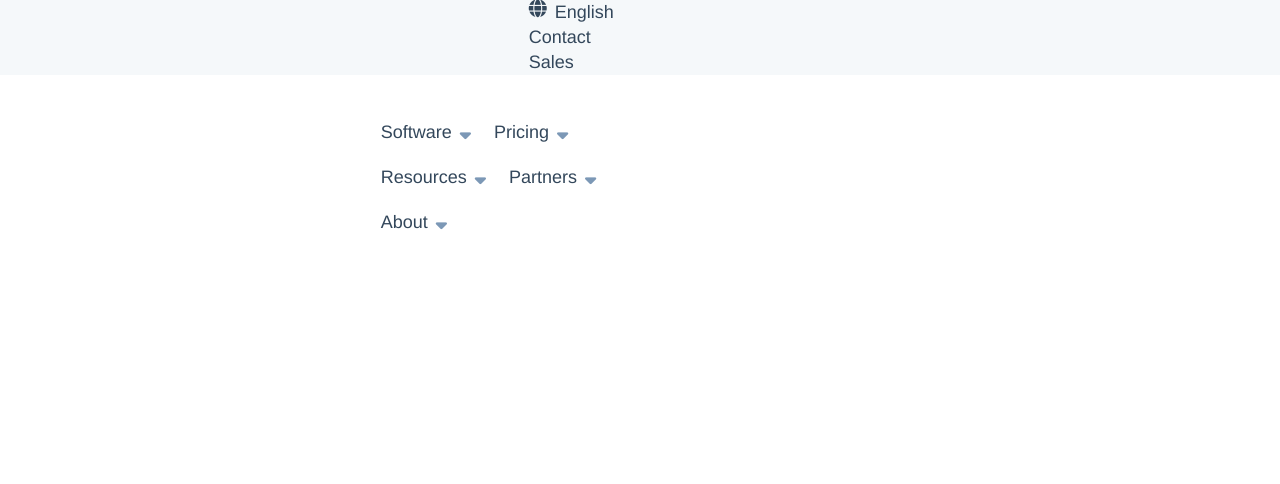
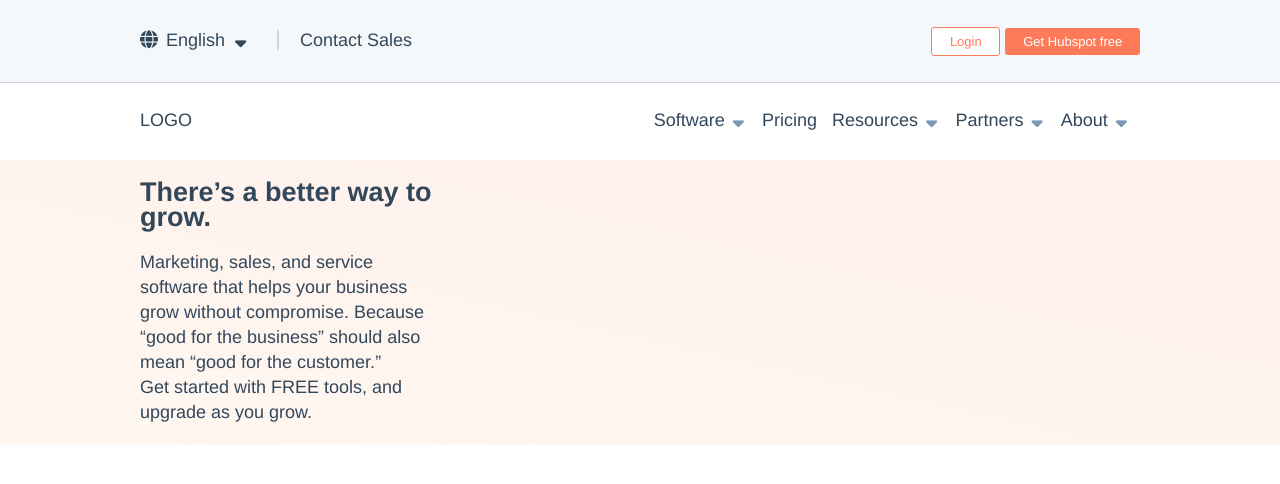
Before and after one commit to RoccoChiarella/htmlcss-hubspot, a plain HTML site: page index.html in a window 1280 px wide. Shown: the top 484 px of the page. Drawn offline with Linux system fonts and the light colour scheme.

Commit message:
Progetto dopo l'aiuto di Simone

```diff
--- a/index.html
+++ b/index.html
@@ -9,57 +9,72 @@
     <body>
         <header>
             <div class="header-top">
-                <div class="container">
+                <div class="container clearfix">
                     <div class="header-top-left">
-                        <div class="header-language">
-                            <span><i class="fas fa-globe"></i>English</span>
-                        </div>
-                        <div class="header-contact">
-                            <p>Contact Sales</p>
-                        </div>
+                        <ul>
+                            <li class="header-language">
+                                <span><i class="fas fa-globe"></i>English<i class="fas fa-sort-down"></i></span>
+                            </li>
+                            <li class="header-contact">
+                                <p>Contact Sales</p>
+                            </li>
+                        </ul>
                     </div>
                     <div class="header-top-right">
-
+                        <ul>
+                            <li class="list-button-login">
+                                <a href="#" id="button-login">Login</a>
+                            </li>
+                            <li class="button-GetHubspot-header">
+                                <a href="#" id="button-GetHubspot">Get Hubspot free</a>
+                            </li>
+                        </ul>
                     </div>
                 </div>
             </div>
             <div class="header-bottom">
-                <div class="container">
+                <div class="container clearfix">
                     <div class="header-bottom-left">
                         <div class="header-logo">
-
+                            LOGO
                         </div>
                     </div>
                     <div class="header-bottom-right">
-                        <div id="menu-dropdown">
-                            <div class="header-Software">
+                        <ul id="menu-dropdown">
+                            <li class="header-Software">
                                 <a href="#">Software</a>
                                 <i class="fas fa-sort-down"></i>
-                            </div>
-                            <div class="header-Pricing">
+                            </li>
+                            <li class="header-Pricing">
                                 <a href="#">Pricing</a>
-                                <i class="fas fa-sort-down"></i>
-                            </div>
-                            <div class="header-Resources">
+                            </li>
+                            <li class="header-Resources">
                                 <a href="#">Resources</a>
                                 <i class="fas fa-sort-down"></i>
-                            </div>
-                            <div class="header-Partners">
+                            </li>
+                            <li class="header-Partners">
                                 <a href="#">Partners</a>
                                 <i class="fas fa-sort-down"></i>
-                            </div>
-                            <div class="header-About">
+                            </li>
+                            <li class="header-About">
                                 <a href="#">About</a>
                                 <i class="fas fa-sort-down"></i>
-                            </div>
-                        </div>
+                            </li>
+                        </ul>
                     </div>
                 </div>
             </div>
         </header>
         <section id="jumbo-home">
             <div class="container">
-
+                <div class="scritta-jumbo">
+                    <h1>There’s a better way to grow.</h1>
+                    <p>Marketing, sales, and service software that helps your business grow without compromise. Because “good for the business” should also mean “good for the customer.”</p>
+                    <div class="button-GetHubspot-home">
+                        <a href="#" ></a>
+                        <p class="home-mini">Get started with FREE tools, and upgrade as you grow.</p>
+                    </div>
+                </div>
             </div>
         </section>
         <section id="jumbo-offerts">
@@ -82,5 +97,6 @@
 
             </div>
         </footer>
+
     </body>
 </html>
--- a/style.css
+++ b/style.css
@@ -16,14 +16,16 @@ body{
     padding: 0;
 }
 
-.container{
+.clearfix::after {
+    content: '';
+    display: table;
+    clear: both;
+}
+
+.container {
     max-width: 1080px;
     margin: 0 auto;
     padding: 0 40px;
-    box-sizing: content-box;
-    content: '';
-    display: table;
-    clear: both;
 }
 
 .header-top{
@@ -36,19 +38,49 @@ body{
     font: inherit;
     vertical-align: baseline;
     background-color: #f5f8fa;
+    border-bottom: 1px solid #cbd6e2;
 }
 
 .header-top-left{
-    height: 100%;
-    width: 50%;
-    float: left;
+    /*border:1px solid red;*/
 }
 
-.header-top-left div{
-    float: left;
+.header-top .container ul{
+    margin: 0;
+    padding: 0;
+    border: 0;
+    font-size: 100%;
+    font: inherit;
+    vertical-align: baseline;
+    list-style: none;
 }
 
-.header-language::after{
+.header-top .container ul li{
+    /*float: left;*/
+    display: inline-block;
+}
+
+.header-top-left,
+.header-top-right {
+    float:left;
+    width:50%;
+    line-height: 80px;
+}
+
+.header-top-right {
+    text-align: right;
+}
+
+.header-language span{
+    padding-right: 16px;
+    border-right: 2px solid #cbd6e2;
+}
+
+.header-language span .fa-sort-down{
+    margin: 0 4px 0 10px;
+}
+
+/* .header-language::after{
     content: "\E004";
     display: inline-block;
     position: relative;
@@ -57,69 +89,140 @@ body{
     font-size: 8px;
     line-height: 1;
     margin: 0 4px 0 10px;
-}
+} */
 
-.header-top .container .header-top-left .header-language span i{
-    vertical-align: top;
+.header-top .container .header-language span i{
     margin-right: 10px;
-    display: inline-flex;
     width: 16px;
     max-height: 29px;
     content:'\f0ac';
 }
 
-.header-top-right{
-    height: 100%;
-    width: 50%;
-    float: left;
+.header-top .container .header-contact p{
+    padding: 0 16px;
+}
+
+#button-login{
+    text-align: center;
+    border-radius: 3px;
+    transition: .3s ease-in-out;
+    border: 0;
+    font-weight: 600;
+    background-color: #fff;
+    border: 1px solid #ff7a59;
+    color: #ff7a59;
+    padding: 5.68px 17.776px 5.68px;
+    font-size: 13px;
+    font-weight: 500;
+    min-width: 94.208px;
+    text-decoration: none;
+    font-family: inherit;
+    vertical-align: baseline;
+}
+
+#button-GetHubspot{
+    text-align: center;
+    border-radius: 3px;
+    transition: .3s ease-in-out;
+    border: 0;
+    font-weight: 600;
+    background-color: #ff7a59;
+    color: #fff;
+    padding: 5.68px 17.776px 5.68px;
+    font-size: 13px;
+    font-weight: 500;
+    min-width: 94.208px;
+    text-decoration: none;
+    font-family: inherit;
+    vertical-align: baseline;
 }
 
 .header-bottom{
     width: 100%;
     margin-top: 0;
-    padding-top: 100px;
+    padding-top: 80px;
     border-top: 0;
     font-size: 100%;
     font: inherit;
     vertical-align: baseline;
 }
 
-.header-bottom-left{
-    height: 100%;
-    width: 50%;
+.header-bottom-left,
+.header-bottom-right {
+    line-height: 80px;
+}
+
+.header-bottom-left {
+    width: 30%;
     float: left;
+}
+
+.header-bottom-right {
+    width: 70%;
+    float: left;
+    text-align: right;
 }
 
 .header-logo{
     float: left;
 }
 
-.header-bottom-right{
-    height: 100%;
-    width: 50%;
-    float: left;
+.header-bottom .container .header-bottom-right #menu-dropdown li {
+    display: inline-block;
+    padding-right: 10px;
 }
 
-.header-bottom-right div{
-    padding: 10px;
-    float: left;
+/*
+.header-bottom .container .header-bottom-right #menu-dropdown{
+    margin: 0;
+    padding: 0;
+    border: 0;
+    font-size: 100%;
+    font: inherit;
+    vertical-align: baseline;
+    list-style: none;
 }
 
-#menu-dropdown div a{
+.header-bottom .container .header-bottom-right #menu-dropdown li{
+    list-style: none;
+    margin: 0;
+    padding: 0 16px;
+    border-bottom: 0;
+    float: left;
+    display: inline-block;
+    color: inherit;
+    font-family: inherit;
+    border: 0;
+    font-size: 100%;
+    font: inherit;
+    vertical-align: baseline;
+}
+*/
+
+.header-bottom .container .header-bottom-right #menu-dropdown li a{
     text-decoration: none;
     color: #33475b;
 }
 
-#menu-dropdown div i{
+.header-bottom .container .header-bottom-right #menu-dropdown li i{
     color: #7c98b6;
     content: "\f107";
     padding: 3px;
 }
 
-#jumbo-home{
-    width: 100%;
-    height: 500px;
+#jumbo-home {
+    background-image: linear-gradient(to top right,#fef8f0,#fff3ee,#fff1ee);
 }
+
+#jumbo-home .scritta-jumbo {
+    width:30%;
+    padding:20px 0;
+}
+
+#jumbo-home .scritta-jumbo h1 {
+    padding-bottom:20px;
+}
+
 
 #jumbo-offerts{
     width: 100%;
@@ -135,3 +238,11 @@ body{
     width: 100%;
     height: 500px;
 }
+
+.prova-top-header-verde {
+    background-color: green;
+}
+
+.prova-top-header-rosso {
+    background-color: red;
+}
```
